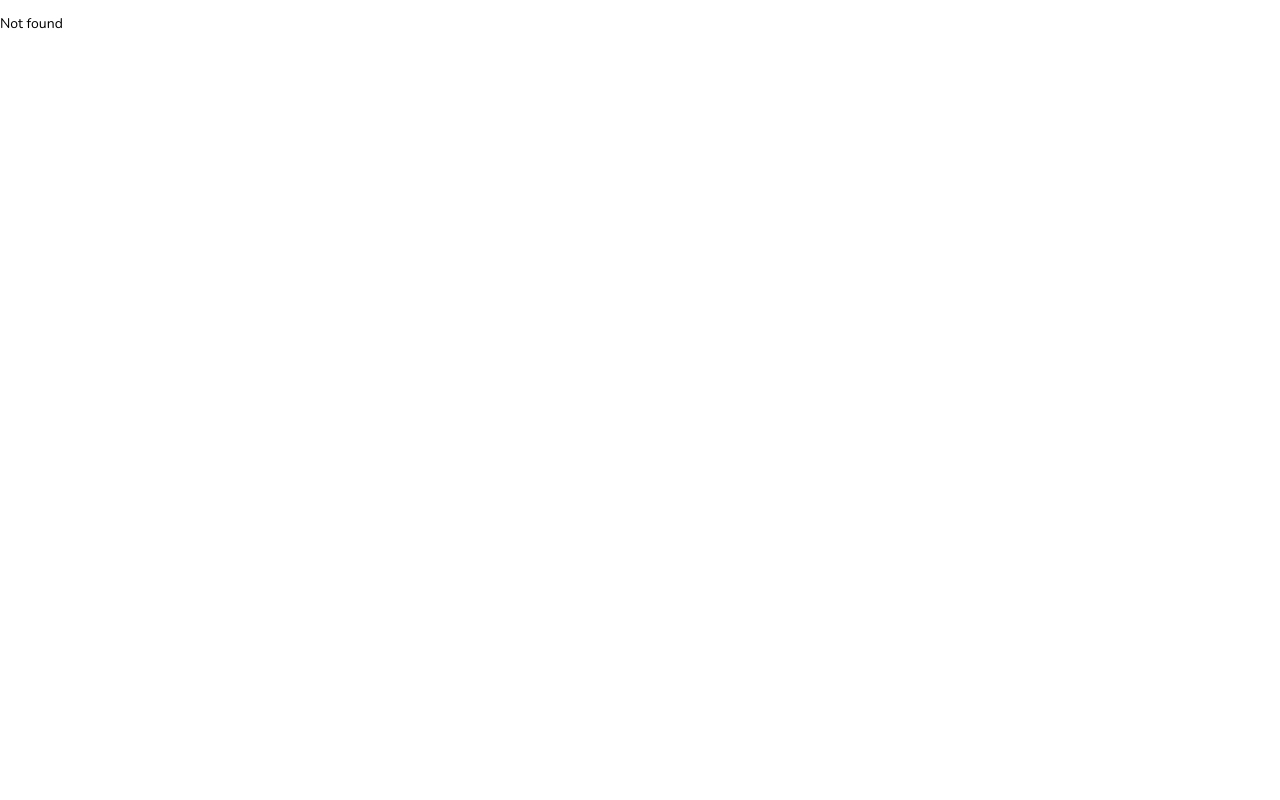
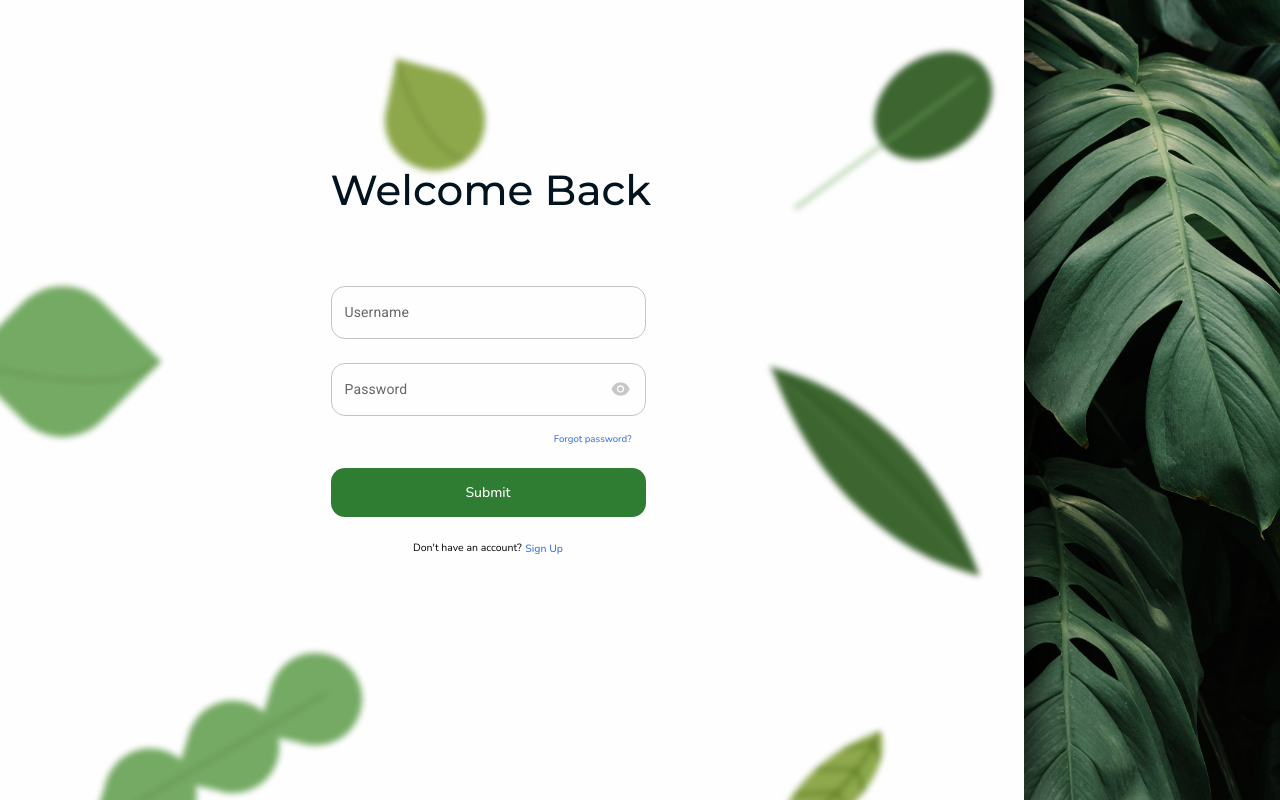
Before and after one commit to CS203-G2-T7/CS203-Project, a React (Create React App) app in the folder ReactFrontend/: page / in a window 1280 px wide. Built offline with nearby package versions, Linux system fonts and the light colour scheme.

Commit message:
Fix routing at home page.

```diff
--- a/ReactFrontend/src/App.tsx
+++ b/ReactFrontend/src/App.tsx
@@ -11,7 +11,7 @@ function App() {
   return (
     <Routes location={location}>
       {/* Accessible to all */}
-      {/* <Route path="/" element={<Login />} /> */}
+      <Route path="/" element={<Login />} />
       <Route path="/home" element={<Home />} />
       <Route path="/login" element={<Login />} />
       <Route path="/sign-up" element={<SignUp />} />
```
